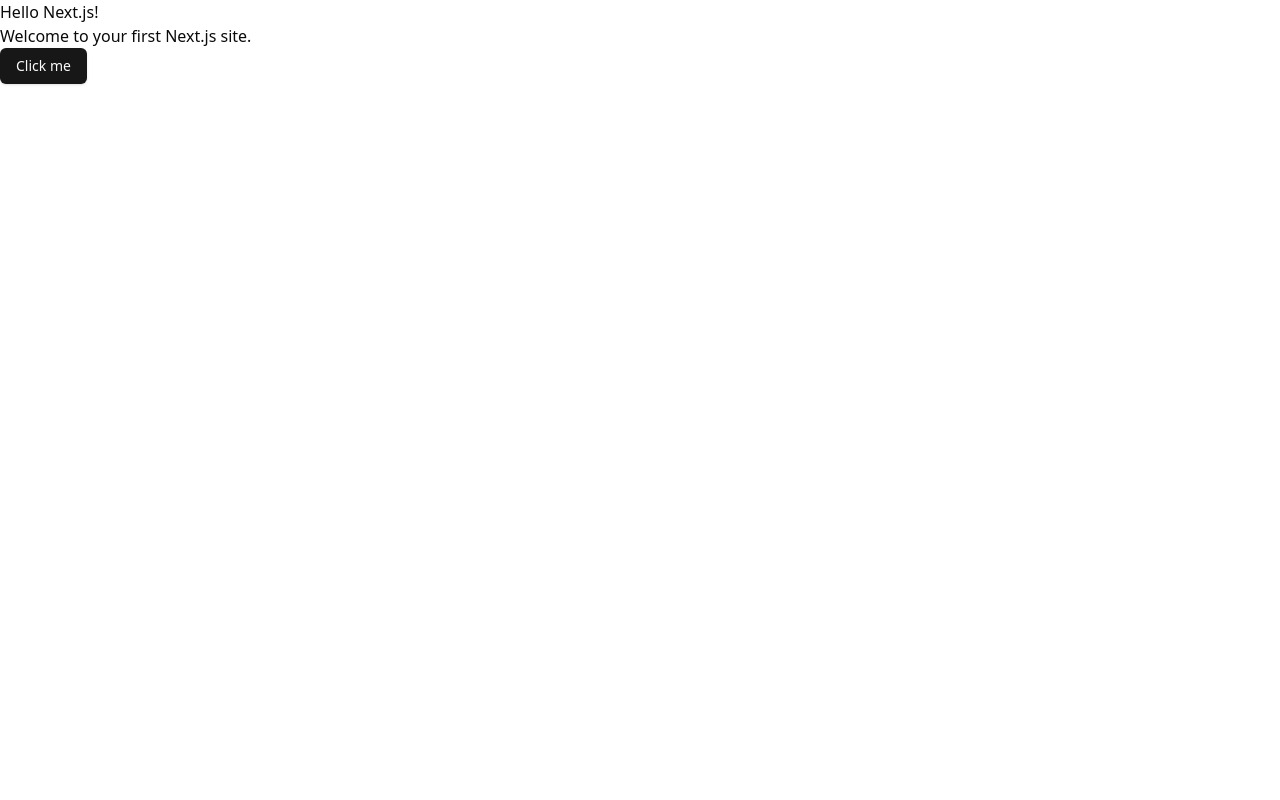
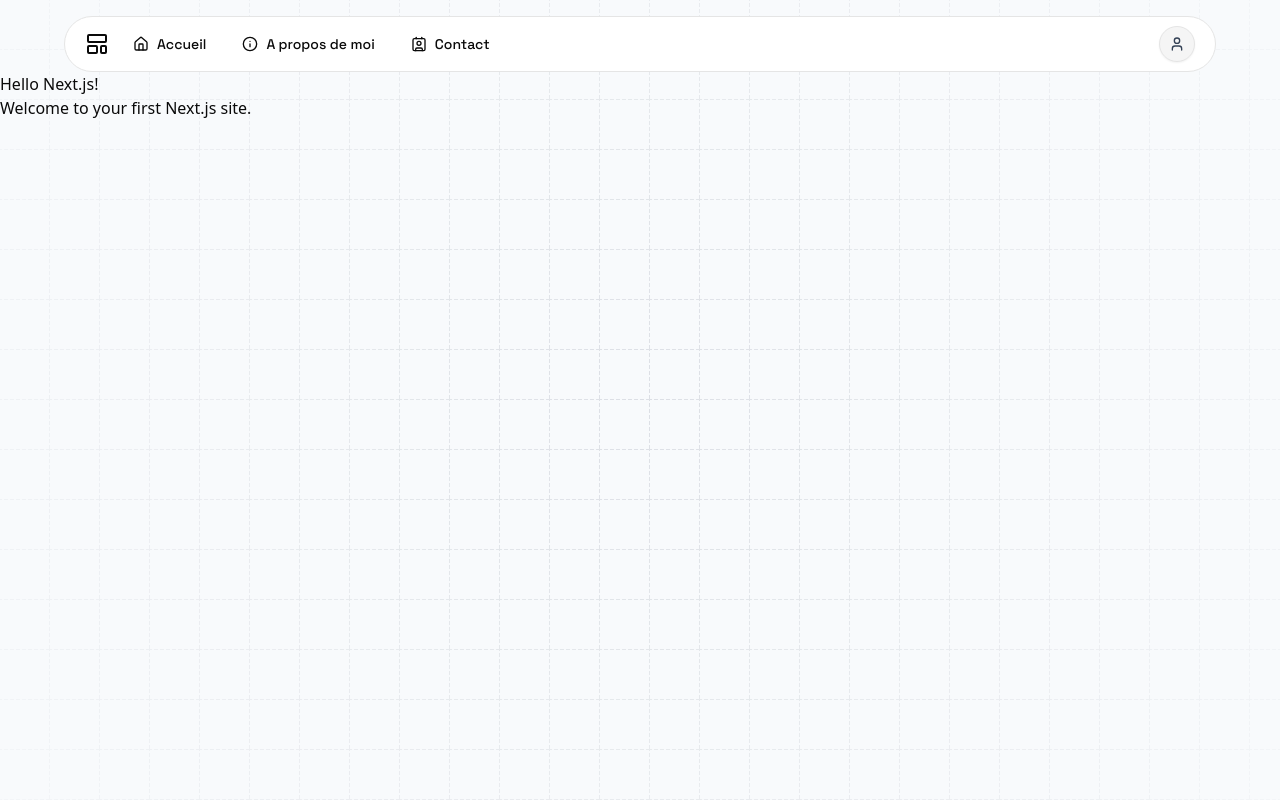
Before and after one commit to CousemaAnjary/dashboard, a Next.js app: page / in a window 1280 px wide. Built offline with nearby package versions, Linux system fonts and the light colour scheme.

Commit message:
Ajout du composant GridPattern et de la barre de navigation à la page principale pour améliorer la structure et le rendu

```diff
--- a/app/page.tsx
+++ b/app/page.tsx
@@ -1,5 +1,6 @@
-import { Button } from "@/src/components/ui/button"
-
+import { cn } from "@/src/lib/utils"
+import Navbar from "@/src/components/navbar"
+import GridPattern from "@/src/components/ui/grid-pattern"
 
 
 export default function Page() {
@@ -17,11 +18,21 @@
    * ! AFFICHAGE (render) de l'application
    */
   return (
-    <>
-      <h1>Hello Next.js!</h1>
-      <p>Welcome to your first Next.js site.</p>
+    <div className="flex flex-col min-h-screen bg-slate-50">
+      <GridPattern width={50} height={50} x={-1} y={-1} strokeDasharray={"4 2"} className={cn("absolute inset-0 [mask-image:radial-gradient(900px_circle_at_center,white,transparent)]")} />
+      {/* En-tête */}
+      <header>
+        <Navbar />
+      </header>
 
-      <Button>Click me</Button>
-    </>
+      {/* Contenu principal */}
+      <main className="flex-grow">
+        <h1>Hello Next.js!</h1>
+        <p>Welcome to your first Next.js site.</p>
+      </main>
+
+      {/* Pied de page */}
+      <footer></footer>
+    </div >
   )
 }
```
